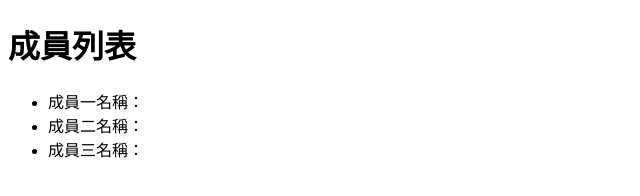
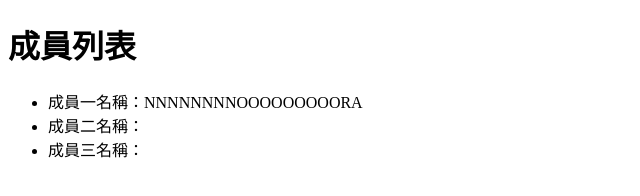
Before and after one commit to 0811nora/git-task-4, a plain HTML site: page index.html in a window 1280 px wide. Shown: the whole page, without its empty margins (0-640 px from the left). Drawn offline with Linux system fonts and the light colour scheme.

Commit message:
新增成員一

```diff
--- a/index.html
+++ b/index.html
@@ -8,7 +8,7 @@
 <body>
     <h1>成員列表</h1>
     <ul>
-        <li>成員一名稱：</li>
+        <li>成員一名稱：NNNNNNNNOOOOOOOOORA</li>
         <li>成員二名稱：</li>
         <li>成員三名稱：</li>
     </ul>
```
